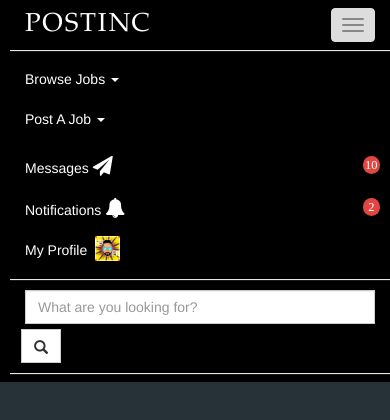
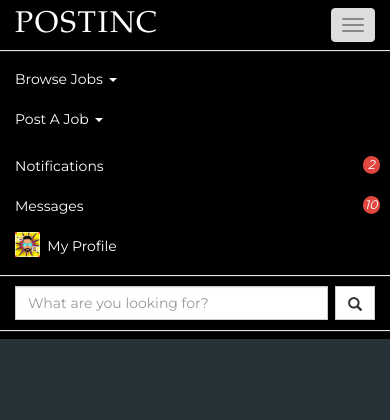
Before and after one commit to choksijugal/postinc_social, a plain HTML site: page header.html in a window 390 px wide. Both pictures are taken after a click on the button "Toggle navigation". Drawn offline with nearby package versions, Linux system fonts and the light colour scheme.

Commit message:
Header responsiveness completed-Airport version

```diff
--- a/css/header.css
+++ b/css/header.css
@@ -1,16 +1,17 @@
+@import url('https://fonts.googleapis.com/css?family=Montserrat');
 body {
     background: rgb(39,50,56);
+    font-family: 'Montserrat', sans-serif;
 }
 #navbar, buton.navbar-toggle {
     background: black;
     border: none;
     border-radius: 0px;
-    padding: 0px 0px 0px 10px;
 }
 a#brand {
     font-family: Garamond, serif;
     color: #fff;
-    font-size: 26px;
+    font-size: 30px;
     letter-spacing: 2px;
 }
 #drop.dropdown-toggle {
@@ -73,9 +74,6 @@ img#message_pic {
 p>a, p>a:hover {
     text-decoration: none;
 }
-.dropdown-menu-hover {
-    min-width: 200px !important;
-}
 #notification {
     margin-top: 10px;
 }
@@ -128,4 +126,35 @@ transition: ease-in-out 0.3s;
     max-height: 400px;
     opacity: 1;
 }
+.dropdown-menu-hover {
+    min-width: 200px !important;
 }
+#navbar, buton.navbar-toggle {
+    padding: 0px 0px 0px 10px;
+}
+#mobile {
+    display: none;
+}
+}
+@media only screen and (max-width: 768px) {
+ #check {
+     display: none;
+   }
+#search-bar {
+    display: inline !important;
+}
+input#search {
+    width: 87%;
+    display: inline !important;
+}
+button#search {
+    display: inline !important;
+    float: right;
+}
+.dropdown-menu-hover {
+    background: rgb(22,22,22) !important;
+}
+.dropdown-menu-hover>li>a {
+    color: #fff !important;
+}
+}
--- a/header.html
+++ b/header.html
@@ -4,7 +4,6 @@
     <meta name="viewport" content="width=device-width, initial-scale=1, maximum-scale=1, user-scalable=no">
     <link rel="stylesheet" href="https://maxcdn.bootstrapcdn.com/bootstrap/3.3.7/css/bootstrap.min.css" integrity="sha384-BVYiiSIFeK1dGmJRAkycuHAHRg32OmUcww7on3RYdg4Va+PmSTsz/K68vbdEjh4u"
         crossorigin="anonymous">
-
     <link rel="stylesheet" href="https://cdnjs.cloudflare.com/ajax/libs/font-awesome/4.7.0/css/font-awesome.min.css">
     <link type="text/css" rel="stylesheet" href="css\header.css">
 </head>
@@ -59,9 +58,25 @@
                     </li>
                 </ul>
                 <ul class="nav navbar-nav navbar-right">
-
+                    <li id="mobile">
+                        <a href="#" class="dropdown-toggle" id="drop" >
+                            <div class="">Notifications <i id="badge" class="badge-notif"></i></div>
+                        </a>
+                    </li>
+                    <li id="mobile">
+                        <a href="#" class="dropdown-toggle" id="drop" >
+                            <div class="">Messages <i id="badge" class="badge-message"></i></div>
+                        </a>
+                    </li>
+                    <li id="mobile">
+                        <a href="#" class="dropdown-toggle" id="drop" >
+                            <div class=""><img src="img/ProfilePic.jpg" height="25px" style="margin-top:-5px;padding:0px">&nbsp; My Profile</div>
+                        </a>
+                    </li>
                     <li class="dropdown" id="check">
-                        <a href="#" class="dropdown-toggle" id="drop" data-toggle="dropdown" role="button" aria-haspopup="true" aria-expanded="false"><div class="replace"><i id="badge" class="fa fa-paper-plane badge-message"></i></div></a>
+                        <a href="#" class="dropdown-toggle" id="drop" data-toggle="dropdown" role="button" aria-haspopup="true" aria-expanded="false">
+                            <div class="replace"><i id="badge" class="fa fa-paper-plane badge-message"></i></div>
+                        </a>
                         <ul class="dropdown-menu drop-wide">
                             <li>
                                 <a href="#">
@@ -128,9 +143,10 @@
                             </li>
                         </ul>
                     </li>
-
                     <li class="dropdown" id="check">
-                        <a href="#" class="dropdown-toggle" id="drop" data-toggle="dropdown" role="button" aria-haspopup="true" aria-expanded="false"><div class="replace1"><i id="badge"  class="fa fa-bell badge-notif"></i></div></a>
+                        <a href="#" class="dropdown-toggle" id="drop" data-toggle="dropdown" role="button" aria-haspopup="true" aria-expanded="false">
+                            <div class="replace1"><i id="badge" class="fa fa-bell badge-notif"></i></div>
+                        </a>
                         <ul class="dropdown-menu drop-wide">
 
                             <li>
@@ -196,7 +212,9 @@
                         </ul>
                     </li>
                     <li class="dropdown" id="check">
-                        <a href="#" class="dropdown-toggle trial" id="drop" data-toggle="dropdown" role="button" aria-haspopup="true" aria-expanded="false"><div class="replace2"><img src="img/ProfilePic.jpg" height="25px" style="margin-top:-5px;padding:0px"></div></a>
+                        <a href="#" class="dropdown-toggle trial" id="drop" data-toggle="dropdown" role="button" aria-haspopup="true" aria-expanded="false">
+                            <div class="replace2"><img src="img/ProfilePic.jpg" height="25px" style="margin-top:-5px;padding:0px"></div>
+                        </a>
                         <ul class="dropdown-menu right">
                             <li><a href="#"><b>@Selfie</b></a></li>
                             <li><a href="#">Settings</a></li>
@@ -209,8 +227,8 @@
                     </li>
                 </ul>
                 <form class="navbar-form navbar-right">
-                    <div class="form-group">
-                        <input type="text" class="form-control" placeholder="What are you looking for?" autocomplete="off" size="30">
+                    <div class="form-group" id="search-bar">
+                        <input type="text" id="search" class="form-control" placeholder="What are you looking for?" autocomplete="off" size="30">
                     </div>
                     <button type="submit" class="btn btn-default" id="search"><span class="glyphicon glyphicon-search"></span></button>
                 </form>
@@ -222,19 +240,19 @@
     <script src="https://ajax.googleapis.com/ajax/libs/jquery/3.2.1/jquery.min.js"></script>
     <script src="https://maxcdn.bootstrapcdn.com/bootstrap/3.3.7/js/bootstrap.min.js" integrity="sha384-Tc5IQib027qvyjSMfHjOMaLkfuWVxZxUPnCJA7l2mCWNIpG9mGCD8wGNIcPD7Txa"
         crossorigin="anonymous"></script>
-    <script>
+    <!-- <script>
         var parentElem = $('.replace'),
-       bigContent = 'Messages <i id="badge" class="fa fa-paper-plane badge-message"></i>',
+            bigContent = 'Messages <i id="badge" class="badge-message"></i>',
             smallContent = parentElem.html();
-    $(document).ready(function(){
+        $(document).ready(function () {
             replaceContent(parentElem, smallContent, bigContent);
         });
 
-    function replaceContent(parent, big, small){
+        function replaceContent(parent, big, small) {
             if (window.innerWidth < 768) {
                 parent.children().remove();
                 parent.html(small);
-        } else if ( window.innerWidth > 767) {
+            } else if (window.innerWidth > 767) {
                 parent.children().remove();
                 parent.html(big);
             };
@@ -242,45 +260,21 @@
     </script>
     <script>
         var parentElem1 = $('.replace1'),
-        bigContent1 = 'Notifications <i id="badge" class="fa fa-bell badge-notif"></i>',
+            bigContent1 = 'Notifications <i id="badge" class="badge-notif"></i>',
             smallContent1 = parentElem1.html();
-    $(document).ready(function(){
+        $(document).ready(function () {
             replaceContent(parentElem1, smallContent1, bigContent1);
         });
-
     </script>
     <script>
         var parentElem2 = $('.replace2'),
             bigContent2 = 'My Profile &nbsp;<img src="img/ProfilePic.jpg" height="25px" style="margin-top:-5px;padding:0px">',
             smallContent2 = parentElem2.html();
-    $(document).ready(function(){
+        $(document).ready(function () {
             replaceContent(parentElem2, smallContent2, bigContent2);
         });
-    </script>
-    <!-- <script>
-        var originalContent = '<i id="badge" class="fa fa-paper-plane badge-message"></i>';
+    </script> -->
 
-        $(window).resize(function() {
-        if (window.innerWidth < 768) {
-
-            originalContent = $('.LatestNews').innerHTML;
-
-            $('.LatestNews').replaceWith('Messages <i id="badge" class="fa fa-paper-plane badge-message"></i>');
-
-        } else if (window.innerWidth > 768) {
-
-            // Change back to original .LatestNews
-            $('.LatestNews').innerHTML = originalContent;
-        }
-        }).resize();
-    </script> -->
-    <!-- <script>
-        $('ul.nav li.dropdown').hover(function () {
-            $(this).find('.dropdown-menu-hover').stop(true, true).delay(00).fadeIn(300);
-        }, function () {
-            $(this).find('.dropdown-menu-hover').stop(true, true).delay(00).fadeOut(300);
-        });
-    </script> -->
 </body>
 
 </html>
```
Lines whose indentation alone changed are shown as unchanged.
